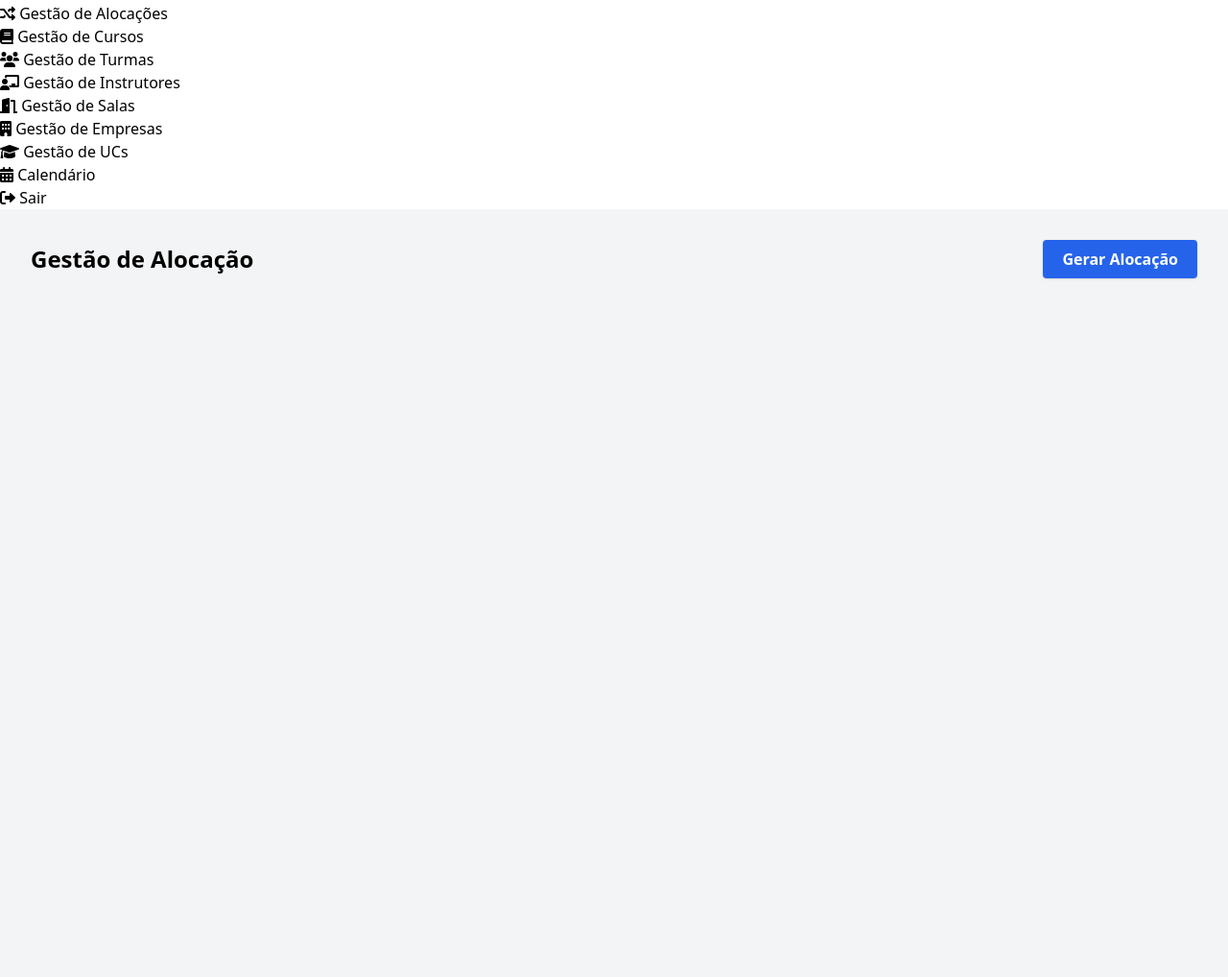
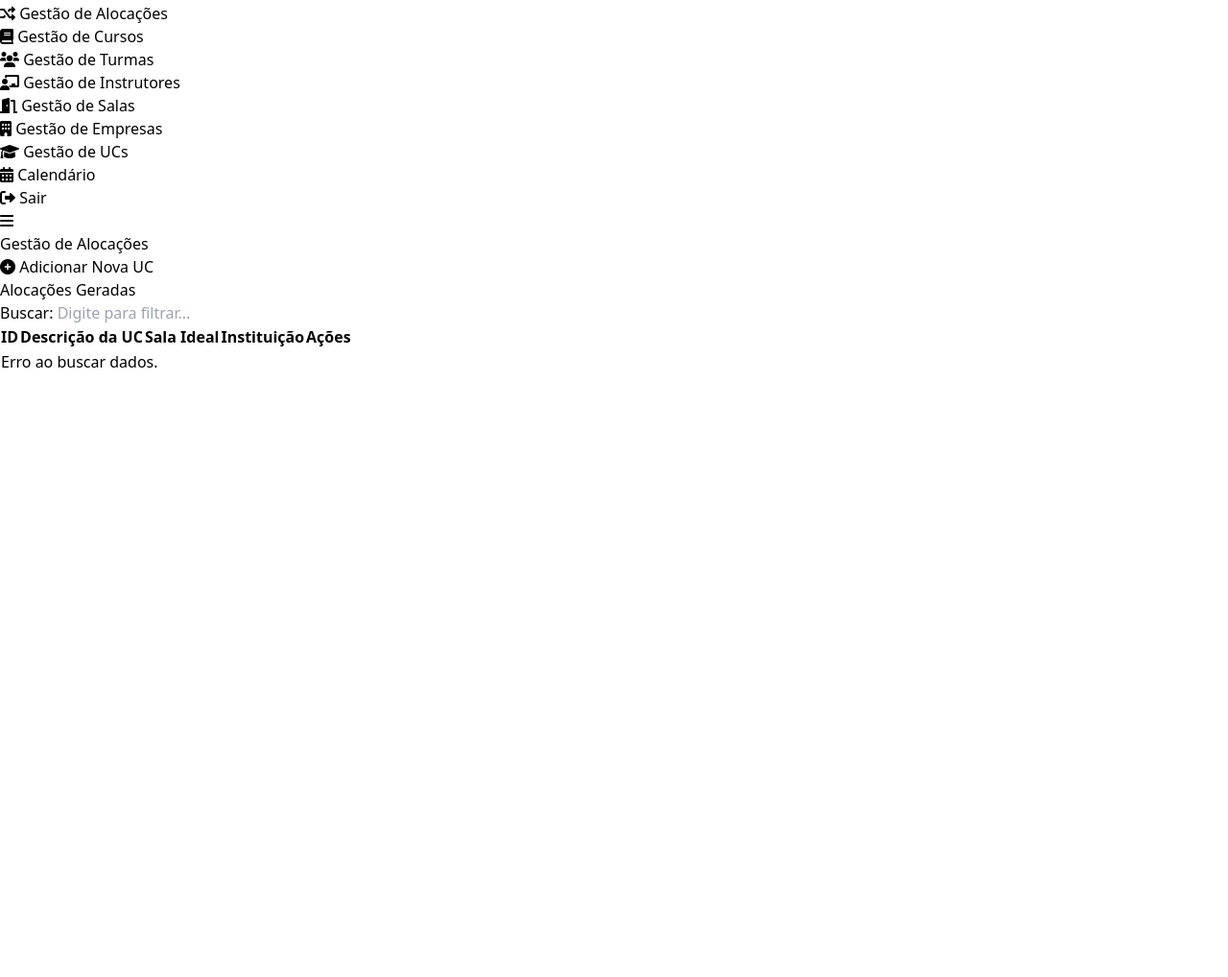
Before and after one commit to LorranyMarim/sistema_gestao_senai, a PHP site: page /gestao_alocacao.php in a window 1280 px wide. Shown: the part 346-1364 px from the top of the page at 96% size. After the commit the page ends 729 px from the top, so only its background shows below. Run offline with PHP 8.4, Linux system fonts and the light colour scheme; some libraries are stand-ins or nearby versions.

Commit message:
design da tela de gestão de alocações inicial

```diff
--- a/views/gestao_alocacao.php
+++ b/views/gestao_alocacao.php
@@ -36,180 +36,227 @@
             </ul>
         </nav>
     </aside>
-    <main class="main-content bg-gray-100 min-h-screen p-8">
-        <div class="flex justify-between items-center mb-8">
-            <h1 class="text-2xl font-bold">Gestão de Alocação</h1>
-            <button onclick="abrirPopupFiltro()" class="bg-blue-600 text-white px-5 py-2 rounded shadow hover:bg-blue-700 font-semibold">Gerar Alocação</button>
+    <main class="main-content">
+        <button class="menu-toggle" id="menu-toggle"><i class="fas fa-bars"></i></button>
+        <header class="main-header">
+            <h1>Gestão de Alocações</h1>
+            <button class="btn btn-primary" id="addUcBtn"><i class="fas fa-plus-circle"></i> Adicionar Nova UC</button>
+        </header>
+        <section class="table-section">
+            <h2>Alocações Geradas</h2>
+            <div class="filter-section">
+                <div class="filter-group">
+                    <label for="searchUc">Buscar:</label>
+                    <input type="text" id="searchUc" placeholder="Digite para filtrar..." class="search-input">
                 </div>
-        <div id="alocacoes-list" class="flex flex-wrap gap-4"></div>
+            </div>
+            <div class="table-responsive">
+                <table class="data-table">
+                    <thead>
+                    <tr>
+                        <th>ID</th>
+                        <th>Descrição da UC</th>
+                        <th>Sala Ideal</th>
+                        <th>Instituição</th>
+                        <th class="actions">Ações</th>
+                    </tr>
+                    </thead>
+                    <tbody id="ucTableBody"></tbody>
+                </table>
+            </div>
+        </section>
     </main>
+</div>
 
-    <!-- Popup Filtro -->
-    <div class="modal" id="popupFiltro">
-        <div class="modal-content relative">
-            <button onclick="fecharPopupFiltro()" class="absolute top-3 right-3 text-2xl text-gray-400 hover:text-black">&times;</button>
-            <h2 class="text-xl mb-4 font-semibold">Gerar Nova Alocação</h2>
-            <form id="formFiltro" onsubmit="confirmarFiltro(event)">
-                <div class="mb-3">
-                    <label class="font-medium">Turma(s):</label>
-                    <select id="selectTurmas" multiple required class="w-full mt-1 border rounded px-3 py-2" style="min-height: 80px;" onchange="atualizarTurnosInstrutores()">
-                        <option value="" disabled selected hidden>selecione uma ou mais opções</option>
+<!-- Modal UC -->
+<div id="ucModal" class="modal">
+    <div class="modal-content">
+        <span class="close-button" id="closeModalBtn">&times;</span>
+        <h2 id="modalTitleUc">Gerar Alocação</h2>
+        <form id="ucForm">
+            <input type="hidden" id="ucId">
+            <div class="form-group">
+                <label for="descricaoUc">Descrição da UC:</label>
+                <input type="text" id="descricaoUc" required>
+            </div>
+            <div class="form-group">
+                <label for="salaIdeal">Sala Ideal:</label>
+                <input type="text" id="salaIdeal" required>
+            </div>
+            <div class="form-group">
+                <label for="instituicaoUc">Instituição:</label>
+                <select id="instituicaoUc" required>
+                    <option value="">Selecione a instituição</option>
                 </select>
             </div>
-                <div class="mb-3">
-                    <label class="font-medium">Turno(s):</label>
-                    <select id="selectTurnos" multiple required class="w-full mt-1 border rounded px-3 py-2" style="min-height: 80px;" onchange="atualizarInstrutores()">
-                        <option value="" disabled selected hidden>selecione uma ou mais opções</option>
-                    </select>
-                </div>
-                <div class="mb-4">
-                    <label class="font-medium">Instrutor(es):</label>
-                    <select id="selectInstrutores" multiple required class="w-full mt-1 border rounded px-3 py-2" style="min-height: 80px;">
-                        <option value="" disabled selected hidden>selecione uma ou mais opções</option>
-                    </select>
-                </div>
-                <button type="submit" class="bg-green-600 px-4 py-2 rounded text-white font-semibold hover:bg-green-700">Confirmar</button>
+            <button type="submit" class="btn btn-primary"><i class="fas fa-save"></i> Salvar UC</button>
+            <button type="button" class="btn btn-secondary" id="cancelBtn"><i class="fas fa-times-circle"></i> Cancelar</button>
         </form>
     </div>
 </div>
 
-    <!-- Popup Edição de Datas -->
-    <div class="modal" id="popupDatas">
-        <div class="modal-content relative">
-            <button onclick="fecharPopupDatas()" class="absolute top-3 right-3 text-2xl text-gray-400 hover:text-black">&times;</button>
-            <h2 class="text-xl mb-4 font-semibold">Definir Período da Alocação</h2>
-            <form id="formDatas" onsubmit="salvarAlocacao(event)">
-                <div class="mb-3 flex gap-2">
-                    <div>
-                        <label>Data de Início:</label>
-                        <input type="date" id="inputDataInicio" name="data_inicio" required class="border rounded px-3 py-2">
-                    </div>
-                    <div>
-                        <label>Data de Fim:</label>
-                        <input type="date" id="inputDataFim" name="data_fim" required class="border rounded px-3 py-2">
-                    </div>
-                </div>
-                <button type="submit" class="bg-blue-600 px-4 py-2 rounded text-white font-semibold hover:bg-blue-700">Salvar</button>
-            </form>
-        </div>
-    </div>
-</div>
 <script>
-    // Dados em cache
-    let turmasCache = [], instrutoresCache = [];
-    let alocacoes = [];
-    let alocacaoTemp = null;
+    // SIDEBAR
+    const menuToggle = document.getElementById('menu-toggle');
+    const sidebar = document.querySelector('.sidebar');
+    const dashboardContainer = document.querySelector('.dashboard-container');
+    menuToggle.addEventListener('click', () => {
+        sidebar.classList.toggle('active');
+        dashboardContainer.classList.toggle('sidebar-active');
+    });
+    dashboardContainer.addEventListener('click', (event) => {
+        if (dashboardContainer.classList.contains('sidebar-active') && !sidebar.contains(event.target) && !menuToggle.contains(event.target)) {
+            sidebar.classList.remove('active');
+            dashboardContainer.classList.remove('sidebar-active');
+        }
+    });
 
-    function abrirPopupFiltro() {
-        document.getElementById("popupFiltro").classList.add("show");
-        carregarOpcoesFiltros();
-    }
-    function fecharPopupFiltro() {
-        document.getElementById("popupFiltro").classList.remove("show");
-    }
-    function abrirPopupDatas() {
-        document.getElementById("popupDatas").classList.add("show");
-    }
-    function fecharPopupDatas() {
-        document.getElementById("popupDatas").classList.remove("show");
+    // GLOBALS
+    let instituicoesCache = [];
+    let ucsCache = [];
+    let ucEditId = null;
+
+    // MODAL
+    const ucModal = document.getElementById('ucModal');
+    const addUcBtn = document.getElementById('addUcBtn');
+    const closeModalBtn = document.getElementById('closeModalBtn');
+    const cancelBtn = document.getElementById('cancelBtn');
+    const ucForm = document.getElementById('ucForm');
+    const modalTitleUc = document.getElementById('modalTitleUc');
+    const ucIdInput = document.getElementById('ucId');
+    const descricaoUcInput = document.getElementById('descricaoUc');
+    const salaIdealInput = document.getElementById('salaIdeal');
+    const selectInstituicao = document.getElementById('instituicaoUc');
+
+    // --- INSTITUIÇÕES ---
+    async function fetchInstituicoes() {
+        if (instituicoesCache.length > 0) return instituicoesCache;
+        const resp = await fetch('../backend/processa_instituicao.php');
+        instituicoesCache = await resp.json();
+        return instituicoesCache;
     }
 
-    // Carregar turmas e instrutores do backend
-    async function carregarOpcoesFiltros() {
-        [turmasCache, instrutoresCache] = await Promise.all([
-            fetch('http://localhost:8000/api/turmas').then(r=>r.json()),
-            fetch('http://localhost:8000/api/instrutores').then(r=>r.json()),
-        ]);
-        // Turmas
-        let selectTurmas = document.getElementById("selectTurmas");
-        selectTurmas.innerHTML = "";
-        turmasCache.forEach(t => {
-            selectTurmas.innerHTML += `<option value="${t._id}">${t.codigo}</option>`;
-        });
-        atualizarTurnosInstrutores();
-    }
-
-    // Quando turmas mudam, atualizar turnos e instrutores possíveis
-    function atualizarTurnosInstrutores() {
-        let selectTurmas = document.getElementById("selectTurmas");
-        let selectedTurmas = Array.from(selectTurmas.selectedOptions).map(o => o.value);
-        let turnosSet = new Set();
-        turmasCache.filter(t => selectedTurmas.includes(t._id)).forEach(t => {
-            if (t.turno) turnosSet.add(t.turno.toLowerCase());
-        });
-        let selectTurnos = document.getElementById("selectTurnos");
-        selectTurnos.innerHTML = "";
-        Array.from(turnosSet).forEach(turno => {
-            selectTurnos.innerHTML += `<option value="${turno}">${turno.charAt(0).toUpperCase()+turno.slice(1)}</option>`;
-        });
-        atualizarInstrutores();
-    }
-
-    // Quando turnos mudam, atualizar instrutores possíveis
-    function atualizarInstrutores() {
-        let selectTurnos = document.getElementById("selectTurnos");
-        let selectedTurnos = Array.from(selectTurnos.selectedOptions).map(o => o.value);
-        let instrutoresSet = new Set();
-        instrutoresCache.forEach(i => {
-            if (!i.turnos) return;
-            for (let turno of selectedTurnos) {
-                if (i.turnos[turno]) instrutoresSet.add(i.nome);
-            }
-        });
-        let selectInstrutores = document.getElementById("selectInstrutores");
-        selectInstrutores.innerHTML = "";
-        Array.from(instrutoresSet).forEach(nome => {
-            selectInstrutores.innerHTML += `<option value="${nome}">${nome}</option>`;
+    async function preencherSelectInstituicao(selectedId = "") {
+        const insts = await fetchInstituicoes();
+        selectInstituicao.innerHTML = '<option value="">Selecione a instituição</option>';
+        insts.forEach(i => {
+            selectInstituicao.innerHTML += `<option value="${i._id}" ${i._id === selectedId ? "selected" : ""}>${i.razao_social}</option>`;
         });
     }
 
-    function confirmarFiltro(event) {
-        event.preventDefault();
-        // Obter todos selecionados (turmas, turnos, instrutores)
-        const turmas = Array.from(document.getElementById("selectTurmas").selectedOptions).map(o=>o.value);
-        const turnos = Array.from(document.getElementById("selectTurnos").selectedOptions).map(o=>o.value);
-        const instrutores = Array.from(document.getElementById("selectInstrutores").selectedOptions).map(o=>o.value);
-        alocacaoTemp = {
-            codigo: "gerar_alocacao",
-            turmas, turnos, instrutores,
-            data_inicio: null,
-            data_fim: null
+    // MODAL CONTROL
+    function openModalUC(edit = false, uc = {}) {
+        preencherSelectInstituicao(edit ? uc.instituicao_id : "");
+        ucModal.classList.add('show');
+        ucIdInput.value = edit ? uc._id : '';
+        descricaoUcInput.value = edit ? uc.descricao : '';
+        salaIdealInput.value = edit ? uc.sala_ideal : '';
+        modalTitleUc.innerText = edit ? "Editar Unidade Curricular" : "Adicionar Nova Unidade Curricular";
+        ucEditId = edit ? uc._id : null;
+    }
+    function closeModalUC() {
+        ucModal.classList.remove('show');
+        ucForm.reset();
+        ucEditId = null;
+    }
+    addUcBtn.onclick = () => openModalUC();
+    closeModalBtn.onclick = closeModalUC;
+    cancelBtn.onclick = closeModalUC;
+    window.onclick = function (event) {
+        if (event.target === ucModal) closeModalUC();
     };
-        fecharPopupFiltro();
-        abrirPopupDatas();
+
+    // BUSCA E TABELA
+    async function carregarUnidadesCurriculares() {
+        try {
+            const [ucs, insts] = await Promise.all([
+                fetch('../backend/processa_unidade_curricular.php').then(r => r.json()),
+                fetchInstituicoes()
+            ]);
+            ucsCache = ucs;
+            renderTableUC(ucs, insts);
+        } catch (err) {
+            document.getElementById('ucTableBody').innerHTML = `<tr><td colspan="5">Erro ao buscar dados.</td></tr>`;
+        }
     }
 
-    function salvarAlocacao(event) {
-        event.preventDefault();
-        alocacaoTemp.data_inicio = document.getElementById("inputDataInicio").value;
-        alocacaoTemp.data_fim = document.getElementById("inputDataFim").value;
-        alocacoes.push({...alocacaoTemp});
-        fecharPopupDatas();
-        renderAlocacoes();
+    function renderTableUC(ucs, insts) {
+        const tbody = document.getElementById('ucTableBody');
+        const search = (document.getElementById('searchUc').value || '').toLowerCase();
+        tbody.innerHTML = '';
+        const filtrar = ucs.filter(uc => {
+            const inst = insts.find(i => i._id === uc.instituicao_id);
+            return (
+                !search ||
+                (uc.descricao || '').toLowerCase().includes(search) ||
+                (uc.sala_ideal || '').toLowerCase().includes(search) ||
+                (inst && (inst.razao_social || '').toLowerCase().includes(search))
+            );
+        });
+        if (!filtrar.length) {
+            tbody.innerHTML = `<tr><td colspan="5">Nenhuma UC cadastrada.</td></tr>`;
+            return;
+        }
+        filtrar.forEach((uc) => {
+            const inst = insts.find(i => i._id === uc.instituicao_id);
+            tbody.innerHTML += `
+            <tr>
+                <td>${uc._id}</td>
+                <td>${uc.descricao ?? ''}</td>
+                <td>${uc.sala_ideal ?? ''}</td>
+                <td>${inst ? inst.razao_social : ''}</td>
+                <td>
+                    <button class="btn btn-icon btn-edit" data-id="${uc._id}" title="Editar"><i class="fas fa-edit"></i></button>
+                    <button class="btn btn-icon btn-delete" data-id="${uc._id}" title="Excluir"><i class="fas fa-trash-alt"></i></button>
+                </td>
+            </tr>
+            `;
+        });
+        document.querySelectorAll('.btn-edit').forEach(btn =>
+            btn.onclick = async function () {
+                const id = this.dataset.id;
+                const uc = ucsCache.find(uc => uc._id === id);
+                if (uc) openModalUC(true, uc);
+            }
+        );
+        document.querySelectorAll('.btn-delete').forEach(btn =>
+            btn.onclick = async function () {
+                if (confirm('Deseja excluir esta UC?')) {
+                    await fetch('../backend/processa_unidade_curricular.php?id=' + this.dataset.id, { method: 'DELETE' });
+                    carregarUnidadesCurriculares();
+                }
+            }
+        );
     }
 
-    function renderAlocacoes() {
-        const list = document.getElementById("alocacoes-list");
-        list.innerHTML = "";
-        alocacoes.forEach((a, idx) => {
-            list.innerHTML += `
-            <div class="bg-white rounded shadow p-4 mb-3 w-full max-w-xl border cursor-pointer hover:shadow-xl transition" onclick="detalharAlocacao(${idx})">
-                <div><b>Turma(s):</b> ${a.turmas.map(id=>turmasCache.find(t=>t._id===id)?.codigo||id).join(', ')}</div>
-                <div><b>Turno(s):</b> ${a.turnos.map(t=>t.charAt(0).toUpperCase()+t.slice(1)).join(', ')}</div>
-                <div><b>Instrutor(es):</b> ${a.instrutores.join(', ')}</div>
-                <div><b>Período:</b> ${a.data_inicio} até ${a.data_fim}</div>
-            </div>
-            `;
+    // CRUD do modal
+    ucForm.onsubmit = async function (e) {
+        e.preventDefault();
+        const data = {
+            descricao: descricaoUcInput.value.trim(),
+            sala_ideal: salaIdealInput.value.trim(),
+            instituicao_id: selectInstituicao.value
+        };
+        let method, url;
+        if (ucEditId) {
+            method = 'PUT';
+            url = '../backend/processa_unidade_curricular.php?id=' + ucEditId;
+        } else {
+            method = 'POST';
+            url = '../backend/processa_unidade_curricular.php';
+        }
+        await fetch(url, {
+            method: method,
+            headers: { 'Content-Type': 'application/json' },
+            body: JSON.stringify(data)
         });
-    }
+        closeModalUC();
+        carregarUnidadesCurriculares();
+    };
 
-    function detalharAlocacao(idx) {
-        alert('Detalhe da alocação:\n' + JSON.stringify(alocacoes[idx], null, 2));
-    }
+    document.getElementById('searchUc').oninput = carregarUnidadesCurriculares;
+    document.addEventListener('DOMContentLoaded', carregarUnidadesCurriculares);
 
-    document.addEventListener("DOMContentLoaded", () => {
-        renderAlocacoes();
-    });
 </script>
 </body>
 </html>
```
Lines whose indentation alone changed are shown as unchanged.
